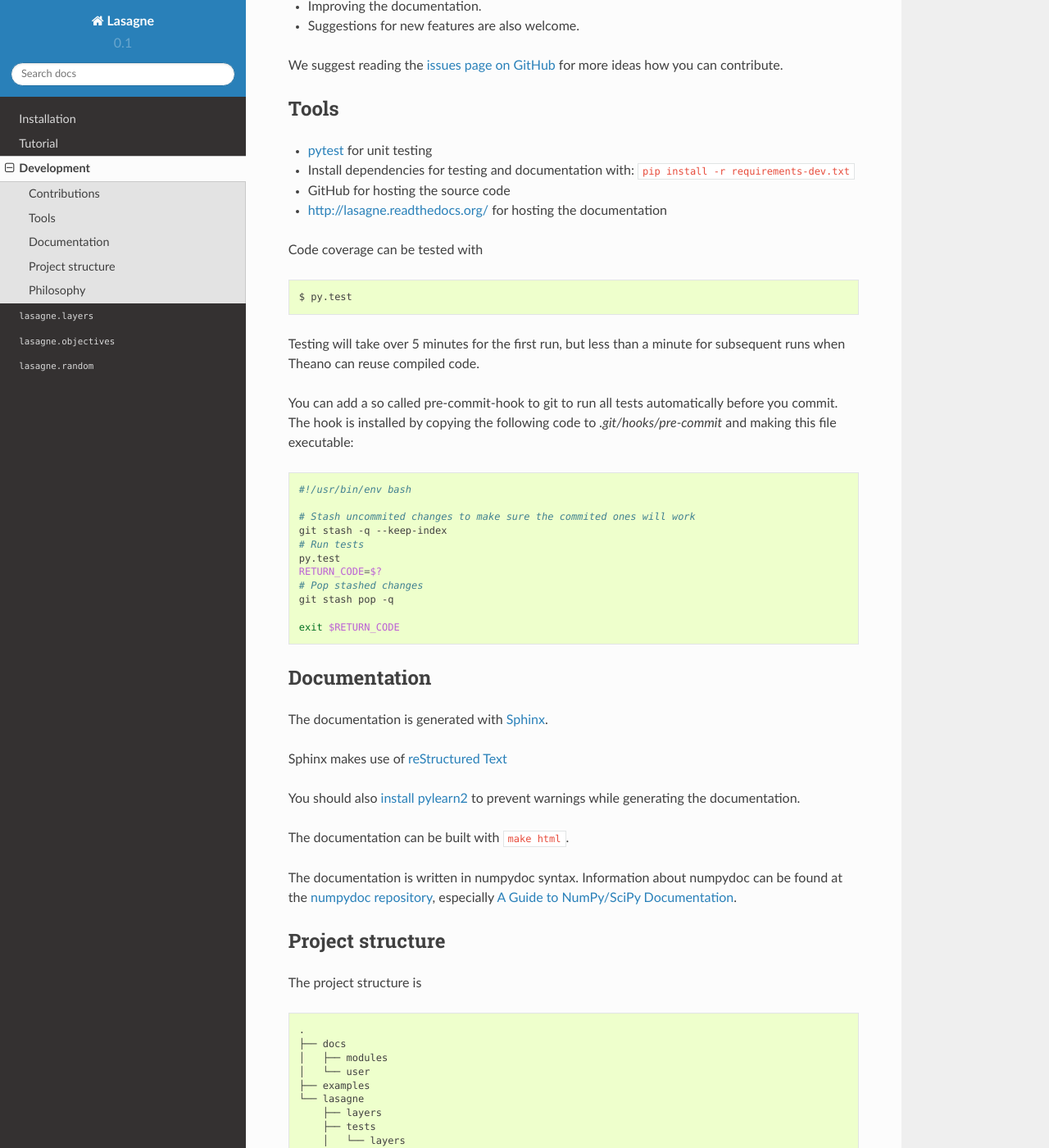
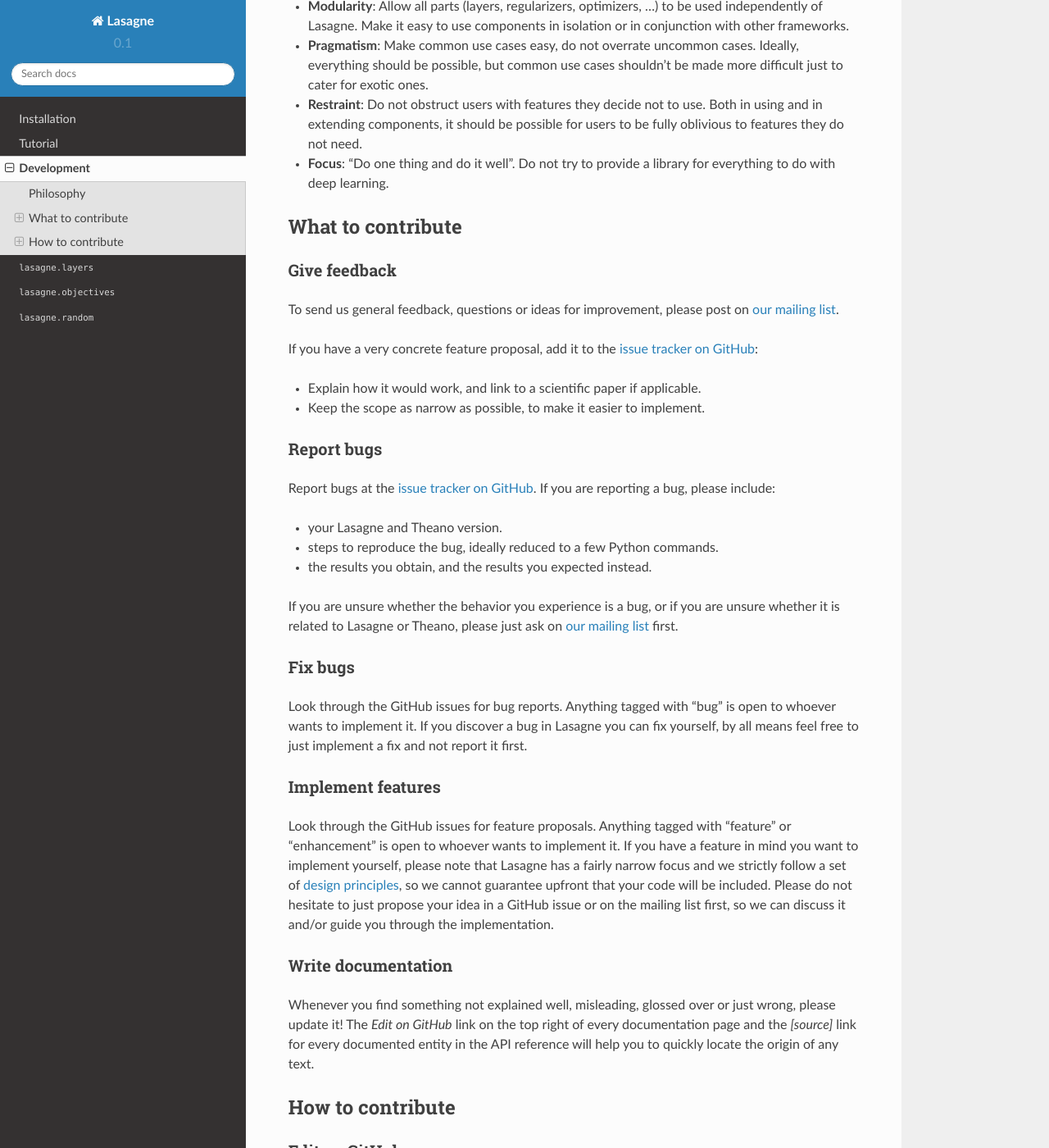
Before and after one commit to Lasagne/Lasagne, a Sphinx documentation site: the page built from docs/user/development.rst, in a window 1280 px wide and 1400 px high, scrolled down 652 px. Shown: the whole window at 82% size. Built offline with Sphinx 7.4.7 and the Read the Docs theme 2.0.0, drawn with Linux system fonts in a browser that asks for light colours; pages that are not in the unit, such as notebooks, are missing from menus; the version number is read from the project's files by our own code; some of the changed text lies outside the part shown.

Commit message:
Rewrote "Development" page in documentation

```diff
--- a/docs/user/development.rst
+++ b/docs/user/development.rst
@@ -2,118 +2,25 @@
 ===========
 
 The Lasagne project was started by Sander Dieleman in September 2014. It is
-developed by a `core team of seven people`_ and
-`numerous additional contributors`_ on GitHub:
+developed by a core team of eight people (in alphabetical order:
+`Eric Battenberg <http://ericbattenberg.com/>`_,
+`Sander Dieleman <http://benanne.github.io>`_,
+`Daniel Nouri <http://danielnouri.org>`_,
+`Eben Olson <https://github.com/ebenolson>`_,
+`Aäron van den Oord <https://twitter.com/avdnoord>`_,
+`Colin Raffel <http://colinraffel.com/>`_,
+`Jan Schlüter <http://www.ofai.at/~jan.schlueter/>`_,
+`Søren Kaae Sønderby <http://www1.bio.ku.dk/english/staff/?pure=en/persons/418078>`_)
+and `numerous additional contributors
+<https://github.com/Lasagne/Lasagne/graphs/contributors>`_ on GitHub:
 https://github.com/Lasagne/Lasagne
 
-You can file feature requests and bug reports there. If you have questions
-about how to use the library, please post on the lasagne-users mailing list
-instead: https://groups.google.com/forum/#!forum/lasagne-users
-
-Contributions
--------------
-
-Everybody is welcome to contribute to Lasagne. You can do so by
-
-* Testing it and giving us feedback / submitting bug reports on GitHub.
-
-* Writing unit tests.
-
-* Improving existing code.
-
-* Writing new code and sending pull requests on GitHub. Note that Lasagne
-  has a fairly narrow focus and we strictly follow a set of design principles
-  (see below), so we cannot guarantee upfront that your pull request will
-  be accepted. However, please don't hesitate to just propose your idea in a
-  GitHub issue or on the mailing list first, so we can discuss it and/or guide
-  you through the implementation.
-
-* Improving the documentation.
-
-* Suggestions for new features are also welcome.
-
-We suggest reading the `issues page on GitHub`_ for more ideas how you can
-contribute.
-
-
-Tools
------
-
-* `pytest <http://pytest.org/>`_ for unit testing
-
-* Install dependencies for testing and documentation with: ``pip
-  install -r requirements-dev.txt``
-
-* GitHub for hosting the source code
-
-* http://lasagne.readthedocs.org/ for hosting the documentation
-
-
-Code coverage can be tested with
-
-.. code:: bash
-
-    $ py.test
-
-Testing will take over 5 minutes for the first run, but less than a minute for
-subsequent runs when Theano can reuse compiled code.
-
-You can add a so called pre-commit-hook to git to run all tests automatically
-before you commit. The hook is installed by copying the following code to
-`.git/hooks/pre-commit` and making this file executable:
-
-.. code:: bash
-
-    #!/usr/bin/env bash
-
-    # Stash uncommited changes to make sure the commited ones will work
-    git stash -q --keep-index
-    # Run tests
-    py.test
-    RETURN_CODE=$?
-    # Pop stashed changes
-    git stash pop -q
-
-    exit $RETURN_CODE
-
-
-Documentation
--------------
-
-The documentation is generated with `Sphinx <http://sphinx-doc.org/latest/index.html>`_.
-
-Sphinx makes use of `reStructured Text <http://openalea.gforge.inria.fr/doc/openalea/doc/_build/html/source/sphinx/rest_syntax.html>`_
-
-You should also `install pylearn2 <http://deeplearning.net/software/pylearn2/#download-and-installation>`_
-to prevent warnings while generating the documentation.
-
-The documentation can be built with ``make html``.
-
-The documentation is written in numpydoc syntax. Information about numpydoc
-can be found at the `numpydoc repository <https://github.com/numpy/numpydoc>`_,
-especially `A Guide to NumPy/SciPy Documentation <https://github.com/numpy/numpy/blob/master/doc/HOWTO_DOCUMENT.rst.txt>`_.
+As an open-source project by researchers for researchers, we highly welcome
+contributions! Every bit helps and will be credited.
 
 
 
-Project structure
------------------
-
-The project structure is
-
-::
-
-    .
-    ├── docs
-    │   ├── modules
-    │   └── user
-    ├── examples
-    └── lasagne
-        ├── layers
-        ├── tests
-        │   └── layers
-        └── theano_extensions
-
-
+.. _lasagne-philosopy:
 
 Philosophy
 ----------
@@ -147,6 +54,181 @@
 
 
 
-.. _issues page on GitHub: https://github.com/Lasagne/Lasagne/issues
-.. _core team of seven people: https://github.com/orgs/Lasagne/teams/core-team
-.. _numerous additional contributors: https://github.com/Lasagne/Lasagne/graphs/contributors
+What to contribute
+------------------
+
+Give feedback
+~~~~~~~~~~~~~
+
+To send us general feedback, questions or ideas for improvement, please post on
+`our mailing list`_.
+
+If you have a very concrete feature proposal, add it to the `issue tracker on
+GitHub`_:
+
+* Explain how it would work, and link to a scientific paper if applicable.
+* Keep the scope as narrow as possible, to make it easier to implement.
+
+
+Report bugs
+~~~~~~~~~~~
+
+Report bugs at the `issue tracker on GitHub`_.
+If you are reporting a bug, please include:
+
+* your Lasagne and Theano version.
+* steps to reproduce the bug, ideally reduced to a few Python commands.
+* the results you obtain, and the results you expected instead.
+
+If you are unsure whether the behavior you experience is a bug, or if you are
+unsure whether it is related to Lasagne or Theano, please just ask on `our
+mailing list`_ first.
+
+
+Fix bugs
+~~~~~~~~
+
+Look through the GitHub issues for bug reports. Anything tagged with "bug" is
+open to whoever wants to implement it. If you discover a bug in Lasagne you can
+fix yourself, by all means feel free to just implement a fix and not report it
+first.
+
+
+Implement features
+~~~~~~~~~~~~~~~~~~
+
+Look through the GitHub issues for feature proposals. Anything tagged with
+"feature" or "enhancement" is open to whoever wants to implement it. If you
+have a feature in mind you want to implement yourself, please note that Lasagne
+has a fairly narrow focus and we strictly follow a set of :ref:`design
+principles <lasagne-philosopy>`, so we cannot guarantee upfront that your code
+will be included. Please do not hesitate to just propose your idea in a GitHub
+issue or on the mailing list first, so we can discuss it and/or guide you
+through the implementation.
+
+
+Write documentation
+~~~~~~~~~~~~~~~~~~~
+
+Whenever you find something not explained well, misleading, glossed over or
+just wrong, please update it! The *Edit on GitHub* link on the top right of
+every documentation page and the *[source]* link for every documented entity
+in the API reference will help you to quickly locate the origin of any text.
+
+
+
+How to contribute
+-----------------
+
+Edit on GitHub
+~~~~~~~~~~~~~~
+
+As a very easy way of just fixing issues in the documentation, use the *Edit
+on GitHub* link on the top right of a documentation page or the *[source]* link
+of an entity in the API reference to open the corresponding source file in
+GitHub, then click the *Edit this file* link to edit the file in your browser
+and send us a Pull Request. All you need for this is a free GitHub account.
+
+For any more substantial changes, please follow the steps below to setup
+Lasagne for development.
+
+
+Development setup
+~~~~~~~~~~~~~~~~~
+
+First, follow the instructions for performing a development installation of
+Lasagne (including forking on GitHub): :ref:`lasagne-development-install`
+
+To be able to run the tests and build the documentation locally, install
+additional requirements with: ``pip install -r requirements-dev.txt`` (adding
+``--user`` if you want to install to your home directory instead).
+
+If you use the bleeding-edge version of Theano, then instead of running that
+command, just use ``pip install`` to manually install all dependencies listed
+in ``requirements-dev.txt`` with their correct versions; otherwise it will
+attempt to downgrade Theano to the known good version in ``requirements.txt``.
+
+
+Documentation
+~~~~~~~~~~~~~
+
+The documentation is generated with `Sphinx
+<http://sphinx-doc.org/latest/index.html>`_. To build it locally, run the
+following commands:
+
+.. code:: bash
+
+    cd docs
+    make html
+
+Afterwards, open ``docs/_build/html/index.html`` to view the documentation as
+it would appear on `readthedocs <http://lasagne.readthedocs.org/>`_. If you
+changed a lot and seem to get misleading error messages or warnings, run
+``make clean html`` to force Sphinx to recreate all files from scratch.
+
+When writing docstrings, follow existing documentation as much as possible to
+ensure consistency throughout the library. For additional information on the
+syntax and conventions used, please refer to the following documents:
+
+* `reStructuredText Primer <http://sphinx-doc.org/rest.html>`_
+* `Sphinx reST markup constructs <http://sphinx-doc.org/markup/index.html>`_
+* `A Guide to NumPy/SciPy Documentation <https://github.com/numpy/numpy/blob/master/doc/HOWTO_DOCUMENT.rst.txt>`_
+
+
+Testing
+~~~~~~~
+
+Lasagne has a code coverage of 100%, which has proven very helpful in the past,
+but also creates some duties:
+
+* Whenever you change any code, you should test whether it breaks existing
+  features by just running the test suite. The test suite will also be run by
+  `Travis <https://travis-ci.org/>`_ for any Pull Request to Lasagne.
+* Any code you add needs to be accompanied by tests ensuring that nobody else
+  breaks it in future. `Coveralls <https://coveralls.io/>`_ will check whether
+  the code coverage stays at 100% for any Pull Request to Lasagne.
+* Every bug you fix indicates a missing test case, so a proposed bug fix should
+  come with a new test that fails without your fix.
+
+To run the full test suite, just do
+
+.. code:: bash
+
+    py.test
+
+Testing will take over 5 minutes for the first run, but less than a minute for
+subsequent runs when Theano can reuse compiled code. It will end with a code
+coverage report specifying which code lines are not covered by tests, if any.
+Furthermore, it will list any failed tests, and failed `PEP8
+<https://www.python.org/dev/peps/pep-0008/>`_ checks.
+
+To only run tests matching a certain name pattern, use the ``-k`` command line
+switch, e.g., ``-k pool`` will run the pooling layer tests only.
+
+To land in a ``pdb`` debug prompt on a failure to inspect it more closely, use
+the ``--pdb`` switch.
+
+Finally, for a loop-on-failing mode, do ``pip install pytest-xdist`` and run
+``py.test -f``. This will pause after the run, wait for any source file to
+change and run all previously failing tests again.
+
+
+Sending Pull Requests
+~~~~~~~~~~~~~~~~~~~~~
+
+When you're satisfied with your addition, the tests pass and the documentation
+looks good without any markup errors, commit your changes to a new branch, push
+that branch to your fork and send us a Pull Request via GitHub's web interface.
+
+All these steps are nicely explained on GitHub:
+https://guides.github.com/introduction/flow/
+
+When filing your Pull Request, please include a description of what it does, to
+help us reviewing it. If it is fixing an open issue, say, issue #123, add
+*Fixes #123*, *Resolves #123* or *Closes #123* to the description text, so
+GitHub will close it when your request is merged.
+
+
+
+.. _issue tracker on GitHub: https://github.com/Lasagne/Lasagne/issues
+.. _our mailing list: https://groups.google.com/forum/#!forum/lasagne-users
--- a/docs/user/installation.rst
+++ b/docs/user/installation.rst
@@ -109,6 +109,8 @@
 
 Again, add ``--user`` if you want to install to your home directory instead.
 
+
+.. _lasagne-development-install:
 
 Development installation
 ========================
```
